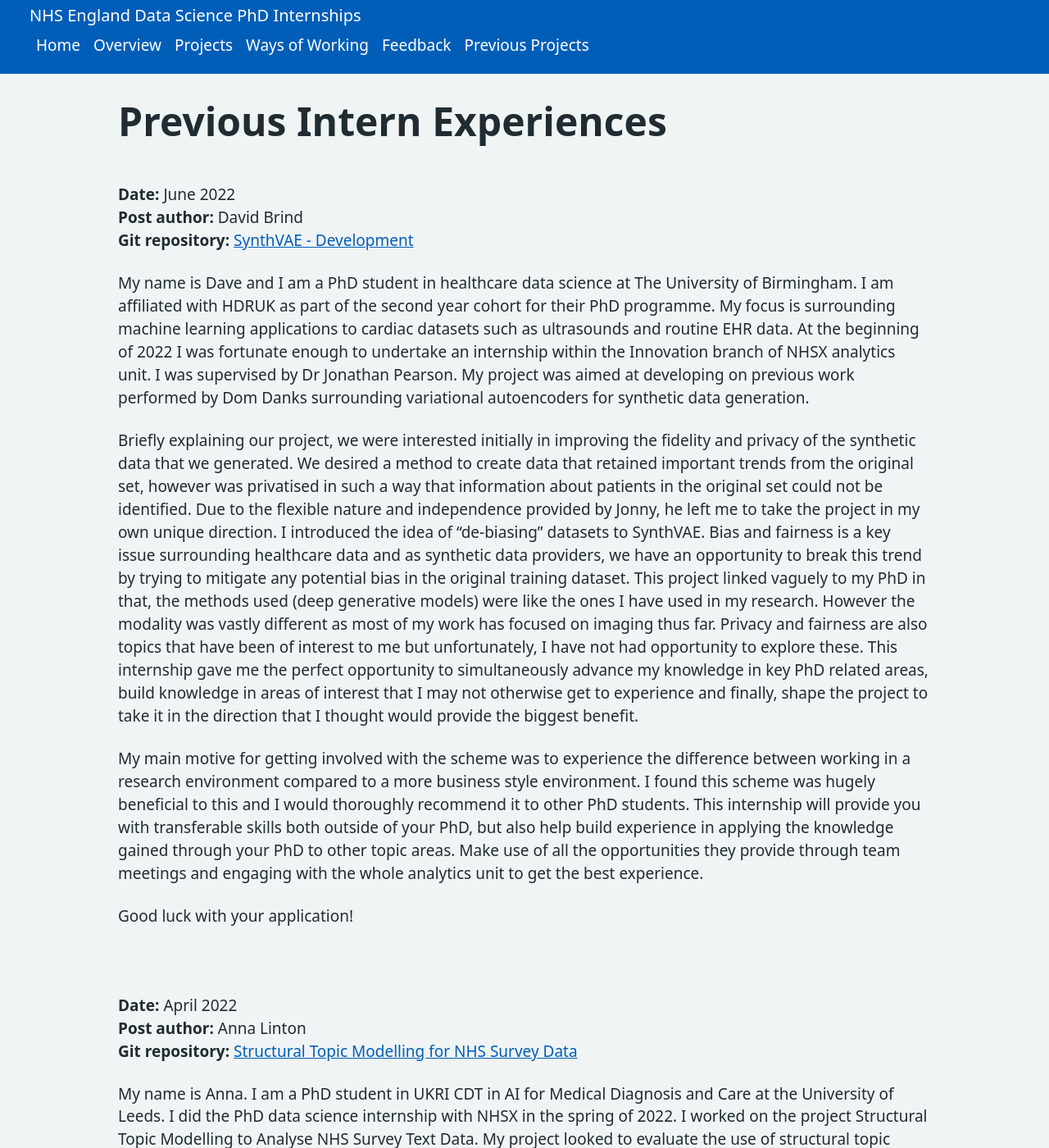
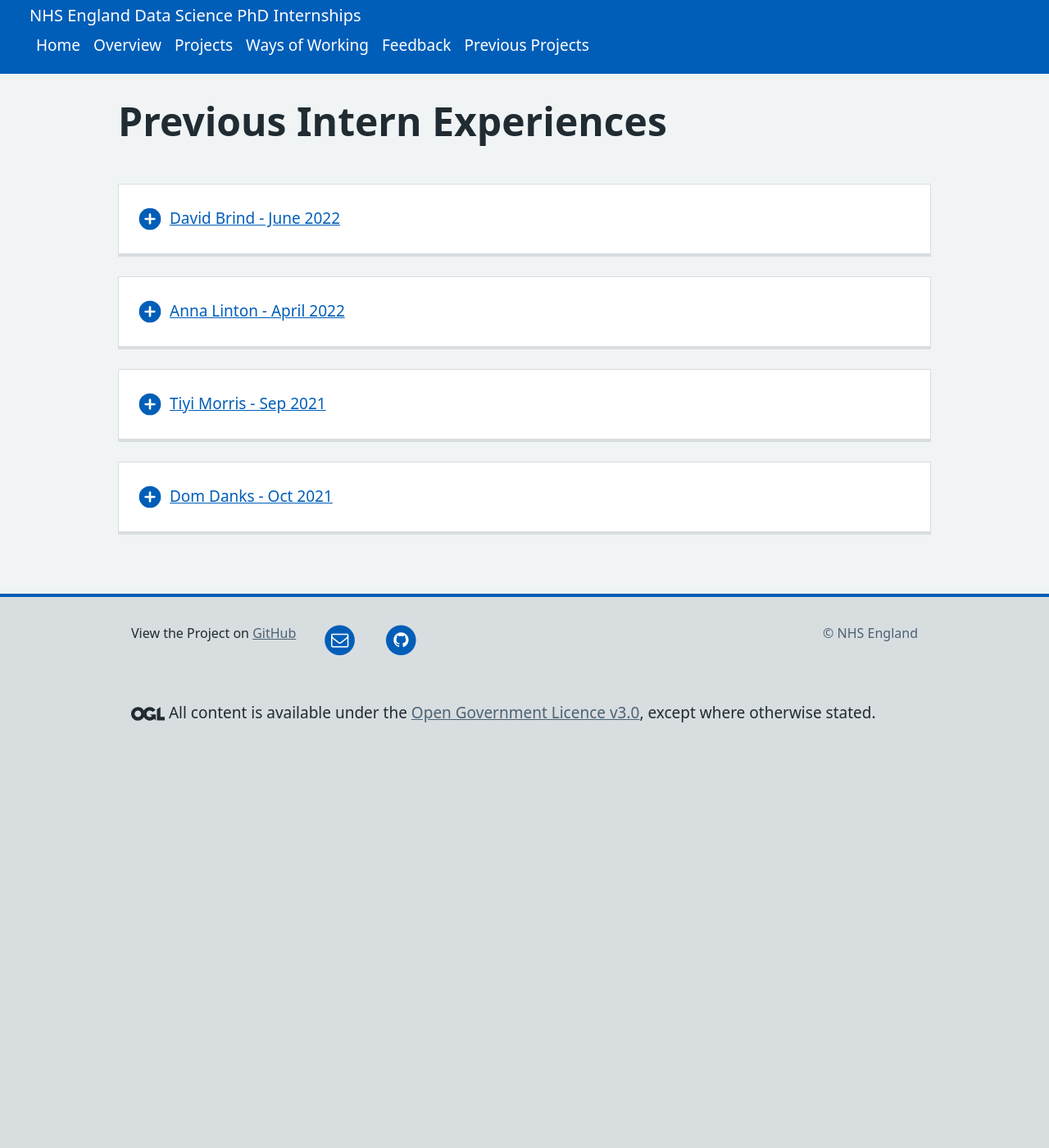
Before and after one commit to nhsx/nhsx-internship-projects, a Jekyll site: the page built from content/feedback.md, in a window 1280 px wide and 1400 px high. Shown: the whole window at 82% size. Built offline with Jekyll 4.4.1, drawn with Linux system fonts in a browser that asks for light colours; some of the changed text lies outside the part shown.

Commit message:
Fix previosu project links, ammend feedback

```diff
--- a/_layouts/completed.html
+++ b/_layouts/completed.html
@@ -21,10 +21,10 @@ description:
     <div class="nhsuk-card nhsuk-card--clickable">
       <div class="nhsuk-card__content">
         <h2 class="nhsuk-card__heading nhsuk-heading-m">
-          <a class="nhsuk-card__link" href="{{proj.link}}">{{proj.title}}</a>
+          <a class="nhsuk-card__link" href="{{proj.codelink}}">{{proj.title}}</a>
         </h2>
         <h6 class="post-author" itemprop="author">{{proj.author}}</h6>
-        <p class="nhsuk-card__description">{{proj.description}}</p>
+        <p class="nhsuk-card__description"> {{proj.description}} <a href={{proj.reportlink}}>Published Report</a>  </p>
         <td class="nhsuk-table__cell">
           <strong class="nhsuk-tag"> {{proj.badge1}} </strong>
         </td>
--- a/content/feedback.md
+++ b/content/feedback.md
@@ -7,62 +7,68 @@ permalink: feedback.html
 
 # {{page.title}}
 
+<div class="nhsuk-expander-group">
+  <details class="nhsuk-details nhsuk-expander">
+    <summary class="nhsuk-details__summary">
+      <span class="nhsuk-details__summary-text">
+        David Brind - June 2022
+      </span>
+    </summary>
+    <div class="nhsuk-details__text">
+      <p>My name is Dave and I am a PhD student in healthcare data science at The University of Birmingham. I am affiliated with HDRUK as part of the second year cohort for their PhD programme. My focus is surrounding machine learning applications to cardiac datasets such as ultrasounds and routine EHR data. At the beginning of 2022 I was fortunate enough to undertake an internship within the Innovation branch of NHSX analytics unit. I was supervised by Dr Jonathan Pearson. My project was aimed at developing on previous work performed by Dom Danks surrounding variational autoencoders for synthetic data generation.</p>
+      <p>Briefly explaining our project, we were interested initially in improving the fidelity and privacy of the synthetic data that we generated. We desired a method to create data that retained important trends from the original set, however was privatised in such a way that information about patients in the original set could not be identified. Due to the flexible nature and independence provided by Jonny, he left me to take the project in my own unique direction. I introduced the idea of “de-biasing” datasets to SynthVAE. Bias and fairness is a key issue surrounding healthcare data and as synthetic data providers, we have an opportunity to break this trend by trying to mitigate any potential bias in the original training dataset. This project linked vaguely to my PhD in that, the methods used (deep generative models) were like the ones I have used in my research. However the modality was vastly different as most of my work has focused on imaging thus far. Privacy and fairness are also topics that have been of interest to me but unfortunately, I have not had opportunity to explore these. This internship gave me the perfect opportunity to simultaneously advance my knowledge in key PhD related areas, build knowledge in areas of interest that I may not otherwise get to experience and finally, shape the project to take it in the direction that I thought would provide the biggest benefit.</p>
+      <p>My main motive for getting involved with the scheme was to experience the difference between working in a research environment compared to a more business style environment. I found this scheme was hugely beneficial to this and I would thoroughly recommend it to other PhD students. This internship will provide you with transferable skills both outside of your PhD, but also help build experience in applying the knowledge gained through your PhD to other topic areas. Make use of all the opportunities they provide through team meetings and engaging with the whole analytics unit to get the best experience.</p>
+      <p>Good luck with your application!</p>
+    </div>
+  </details>
+</div>
 
-**Date:** June 2022\\
-**Post author:** David Brind\\
-**Git repository:** [SynthVAE - Development](https://github.com/nhsx/synthVAE)
+<div class="nhsuk-expander-group">
+  <details class="nhsuk-details nhsuk-expander">
+    <summary class="nhsuk-details__summary">
+      <span class="nhsuk-details__summary-text">
+        Anna Linton - April 2022
+      </span>
+    </summary>
+    <div class="nhsuk-details__text">
+      <p>My name is Anna. I am a PhD student in UKRI CDT in AI for Medical Diagnosis and Care at the University of Leeds. I did the PhD data science internship with NHSX in the spring of 2022. I worked on the project Structural Topic Modelling to Analyse NHS Survey Text Data. My project looked to evaluate the use of structural topic modelling and other machine learning methods to gain insight readily from free text responses from NHS surveys.</p>
+      <p>I was fortunate that the internship connected nicely with my PhD project, which looks at free text responses generated in PROM surveys. As such, this internship was a perfect chance to use my knowledge of the area to develop the project but also expand my understanding by applying it to a broader field and experience how a similar problem is tackled by others using different methods. Structural topic modelling was a new technique for me. I enjoyed exploring the potential of this method and am intrigued to see how another intern will further it.</p>
+      <p>The internship was an enjoyable challenge. You have a lot of freedom for innovation and to try out your ideas. You can take the project in a direction you would like to explore. This is really encouraged. Even during the application and interviews, feel free to share your ideas for the direction you would like to take the project in the application and interview. Throughout the internship, as you take on the project you are well very supported by very knowledgeable and friendly leads. </p>
+      <p>This internship was about more than just data analysis. It included additional skills of communication, regularly with your line managers, with stakeholders, often not with the same technical background as you, as well as with the wider team. It was also a great chance to talk to and learn from other members of the team, both technical and nontechnical skills and knowledge.</p>
+      <p>Good luck with your application!</p>
+    </div>
+  </details>
+</div>
 
-My name is Dave and I am a PhD student in healthcare data science at The University of Birmingham. I am affiliated with HDRUK as part of the second year cohort for their PhD programme. My focus is surrounding machine learning applications to cardiac datasets such as ultrasounds and routine EHR data. At the beginning of 2022 I was fortunate enough to undertake an internship within the Innovation branch of NHSX analytics unit. I was supervised by Dr Jonathan Pearson. My project was aimed at developing on previous work performed by Dom Danks surrounding variational autoencoders for synthetic data generation.
+<div class="nhsuk-expander-group">
+  <details class="nhsuk-details nhsuk-expander">
+    <summary class="nhsuk-details__summary">
+      <span class="nhsuk-details__summary-text">
+        Tiyi Morris - Sep 2021
+      </span>
+    </summary>
+    <div class="nhsuk-details__text">
+      <p>My name is Tiyi and I’m a PhD student in Health Economics at NIHR North Thames ARC at  UCL. This summer I worked on a simulation model project as part of my internship at NHSX. Here are a quick couple of thoughts and tips for others applying to the scheme.</p>
+      <p>I gained a lot from the internship. It was a fantastic opportunity to take a project idea and really run with it, with lots of support. I met lots of key people working in NHSX Innovation and Digital Transformation and the NHS England Diabetes team. I learned about key priorities and policy goals for the NHS now, which will be helpful for my PhD. I had a lot of freedom to say what the important components to include in the model were from my perspective, and to collaborate with a team inside and outside of the NHS. I also worked with the teams at Faculty and Hash (specialists in Data Science outside the NHS) to develop the methods used in the project and the plan for building the intelligence layer in the future.</p>
+      <p>The project was initially about [longitudinal synthetic data](https://github.com/nhsx/nhsx-internship-projects/blob/gh-pages/projects/synthetic-data-exploration-longitudinal.md), and I combined this theme with the case of digital health for type 2 diabetes that I’m looking at in my PhD project. I was really excited by the potential for using synthetic data in large simulations and the policy relevance of looking at this case. It’s important to say that there’s lots of flexibility in the projects. If you have a great idea that links to the themes of the project, don’t be afraid to put your own spin on it.</p>
+      <p>Finally, you should make sure that you think about the way your PhD work and experience have shown you have transferable skills. Sometimes in quantitative disciplines we use different words to explain similar techniques in another field. Make sure you can communicate that the skills you have would make you a great intern.</p>
+      <p>Good luck with your application!</p>
+    </div>
+  </details>
+</div>
 
-Briefly explaining our project, we were interested initially in improving the fidelity and privacy of the synthetic data that we generated. We desired a method to create data that retained important trends from the original set, however was privatised in such a way that information about patients in the original set could not be identified. Due to the flexible nature and independence provided by Jonny, he left me to take the project in my own unique direction. I introduced the idea of “de-biasing” datasets to SynthVAE. Bias and fairness is a key issue surrounding healthcare data and as synthetic data providers, we have an opportunity to break this trend by trying to mitigate any potential bias in the original training dataset. This project linked vaguely to my PhD in that, the methods used (deep generative models) were like the ones I have used in my research. However the modality was vastly different as most of my work has focused on imaging thus far. Privacy and fairness are also topics that have been of interest to me but unfortunately, I have not had opportunity to explore these. This internship gave me the perfect opportunity to simultaneously advance my knowledge in key PhD related areas, build knowledge in areas of interest that I may not otherwise get to experience and finally, shape the project to take it in the direction that I thought would provide the biggest benefit.
-
-My main motive for getting involved with the scheme was to experience the difference between working in a research environment compared to a more business style environment. I found this scheme was hugely beneficial to this and I would thoroughly recommend it to other PhD students. This internship will provide you with transferable skills both outside of your PhD, but also help build experience in applying the knowledge gained through your PhD to other topic areas. Make use of all the opportunities they provide through team meetings and engaging with the whole analytics unit to get the best experience.
-
-Good luck with your application!
-
-___
-
-
-**Date:** April 2022\\
-**Post author:** Anna Linton\\
-**Git repository:** [Structural Topic Modelling for NHS Survey Data](https://github.com/nhsx/stm-survey-text)
-
-My name is Anna. I am a PhD student in UKRI CDT in AI for Medical Diagnosis and Care at the University of Leeds. I did the PhD data science internship with NHSX in the spring of 2022. I worked on the project Structural Topic Modelling to Analyse NHS Survey Text Data. My project looked to evaluate the use of structural topic modelling and other machine learning methods to gain insight readily from free text responses from NHS surveys.
-
-I was fortunate that the internship connected nicely with my PhD project, which looks at free text responses generated in PROM surveys. As such, this internship was a perfect chance to use my knowledge of the area to develop the project but also expand my understanding by applying it to a broader field and experience how a similar problem is tackled by others using different methods. Structural topic modelling was a new technique for me. I enjoyed exploring the potential of this method and am intrigued to see how another intern will further it.
-
-The internship was an enjoyable challenge. You have a lot of freedom for innovation and to try out your ideas. You can take the project in a direction you would like to explore. This is really encouraged. Even during the application and interviews, feel free to share your ideas for the direction you would like to take the project in the application and interview. Throughout the internship, as you take on the project you are well very supported by very knowledgeable and friendly leads.
-
-This internship was about more than just data analysis. It included additional skills of communication, regularly with your line managers, with stakeholders, often not with the same technical background as you, as well as with the wider team. It was also a great chance to talk to and learn from other members of the team, both technical and nontechnical skills and knowledge.
-
-Good luck with your application!
-
-___
-
-**Date:** September 2021\\
-**Post author:** Tiyi Morris\\
-**Git repository:** [SynPath - Diabetes](https://github.com/nhsx/SynPath_Diabetes)
-
-My name is Tiyi and I’m a PhD student in Health Economics at NIHR North Thames ARC at  UCL. This summer I worked on a simulation model project as part of my internship at NHSX. Here are a quick couple of thoughts and tips for others applying to the scheme.
-
-I gained a lot from the internship. It was a fantastic opportunity to take a project idea and really run with it, with lots of support. I met lots of key people working in NHSX Innovation and Digital Transformation and the NHS England Diabetes team. I learned about key priorities and policy goals for the NHS now, which will be helpful for my PhD. I had a lot of freedom to say what the important components to include in the model were from my perspective, and to collaborate with a team inside and outside of the NHS. I also worked with the teams at Faculty and Hash (specialists in Data Science outside the NHS) to develop the methods used in the project and the plan for building the intelligence layer in the future.
-
-The project was initially about [longitudinal synthetic data](https://github.com/nhsx/nhsx-internship-projects/blob/gh-pages/projects/synthetic-data-exploration-longitudinal.md), and I combined this theme with the case of digital health for type 2 diabetes that I’m looking at in my PhD project. I was really excited by the potential for using synthetic data in large simulations and the policy relevance of looking at this case. It’s important to say that there’s lots of flexibility in the projects. If you have a great idea that links to the themes of the project, don’t be afraid to put your own spin on it.
-
-Finally, you should make sure that you think about the way your PhD work and experience have shown you have transferable skills. Sometimes in quantitative disciplines we use different words to explain similar techniques in another field. Make sure you can communicate that the skills you have would make you a great intern.
-
-Good luck with your application!
-
-___
-
-**Date:** October 2021\\
-**Post author:** Dom Danks\\
-**Git repository:** [SynthVAE](https://github.com/nhsx/synthVAE)
-
-My name is Dom and I’m a PhD student affiliated with The Alan Turing Institute and the University of Birmingham focussing on the development of machine learning (ML) methodology with applications to a variety of health data settings. In the summer of 2021 I was fortunate to undertake a PhD Data Science Internship within the Innovation Branch of the NHSX Analytics Unit (NHSXAU). My project was aimed at applying the Variational Autoencoder to the problem of synthetic data generation in the context of the NHS.
-
-Given the nature of potential NHS use cases, it was important for the project to consider both the fidelity of the synthetic data and the extent to which the privacy of individuals’ data was retained. Prior to the project I had worked extensively with Variational Autoencoders, however had not been directly involved with synthetic data generation or formal privacy-preserving ML approaches. I therefore saw the project as an excellent opportunity to work on a project which both utilised knowledge I had developed during my PhD whilst simultaneously introducing me to additional areas of the field. It also represented the opportunity to see how approaches and priorities may differ between the academic world which I was accustomed to and that of a research-aware public sector setting like the NHSXAU.
-
-I highly recommend the scheme and strongly encourage you to apply if the internship scheme’s projects and format appeal to you. Within your application be sure to mention explicit experiences you may have had working with data and the tools you used. Also communicate why you have chosen the particular project(s) you have applied for. It may be that it is particularly related (or unrelated!) to your normal work - whatever it is, be sure to make it clear. Finally, do make use of the interview to ask questions about the project and put forward the ways in which you think you may develop it. This will show that you have thought through the process thoroughly and will more than likely lead to a fun and free-flowing discussion between you and the panel.
-
-Best of luck with your application!
+<div class="nhsuk-expander-group">
+  <details class="nhsuk-details nhsuk-expander">
+    <summary class="nhsuk-details__summary">
+      <span class="nhsuk-details__summary-text">
+        Dom Danks - Oct 2021
+      </span>
+    </summary>
+    <div class="nhsuk-details__text">
+      <p>My name is Dom and I’m a PhD student affiliated with The Alan Turing Institute and the University of Birmingham focussing on the development of machine learning (ML) methodology with applications to a variety of health data settings. In the summer of 2021 I was fortunate to undertake a PhD Data Science Internship within the Innovation Branch of the NHSX Analytics Unit (NHSXAU). My project was aimed at applying the Variational Autoencoder to the problem of synthetic data generation in the context of the NHS.</p>
+      <p>Given the nature of potential NHS use cases, it was important for the project to consider both the fidelity of the synthetic data and the extent to which the privacy of individuals’ data was retained. Prior to the project I had worked extensively with Variational Autoencoders, however had not been directly involved with synthetic data generation or formal privacy-preserving ML approaches. I therefore saw the project as an excellent opportunity to work on a project which both utilised knowledge I had developed during my PhD whilst simultaneously introducing me to additional areas of the field. It also represented the opportunity to see how approaches and priorities may differ between the academic world which I was accustomed to and that of a research-aware public sector setting like the NHSXAU.</p>
+      <p>I highly recommend the scheme and strongly encourage you to apply if the internship scheme’s projects and format appeal to you. Within your application be sure to mention explicit experiences you may have had working with data and the tools you used. Also communicate why you have chosen the particular project(s) you have applied for. It may be that it is particularly related (or unrelated!) to your normal work - whatever it is, be sure to make it clear. Finally, do make use of the interview to ask questions about the project and put forward the ways in which you think you may develop it. This will show that you have thought through the process thoroughly and will more than likely lead to a fun and free-flowing discussion between you and the panel.</p>
+      <p>Best of luck with your application!</p>
+    </div>
+  </details>
+</div>
--- a/content/projects.md
+++ b/content/projects.md
@@ -12,7 +12,7 @@ Below is a list of internship projects which are continually being updated and a
 ---
 
 ## Newly Proposed and Open Projects
-*Further projects which are open to applications for future internship cycles.*
+*These projects are currently open for applications in the Autumn.  Happy to discuss the briefs and listen to suggestions to fine tune them*
 
 |:---:|---|
 |![area](https://img.shields.io/badge/PETs-red) &nbsp; ![technique](https://img.shields.io/badge/HomomorphicEncryption-lightgrey) &nbsp; ![datamodality](https://img.shields.io/badge/TabularData-green) &emsp; &emsp; &emsp; &emsp; &emsp; |[Applied Privacy Enhancing Technologies in Healthcare](https://nhsx.github.io/nhsx-internship-projects/pets-in-healthcare/)|
@@ -27,7 +27,7 @@ Below is a list of internship projects which are continually being updated and a
 
 ---
 ## Closed Projects
-*Completed Projects, currently paused projects that need further research, and ideas we’ve decided not to take forwards and archived*
+*Completed Projects are ones which our previous interns have finished and reported on.  There may still be many areas or investigation possible with these and so happy to talk about redeveloping these.
 
 #### Completed Projects
 
```
Also changed, not shown: other parts of content/projects.md (+2 -0 lines), _data/completed.yml (+24 -24 lines), index.md (+2 -2 lines).
